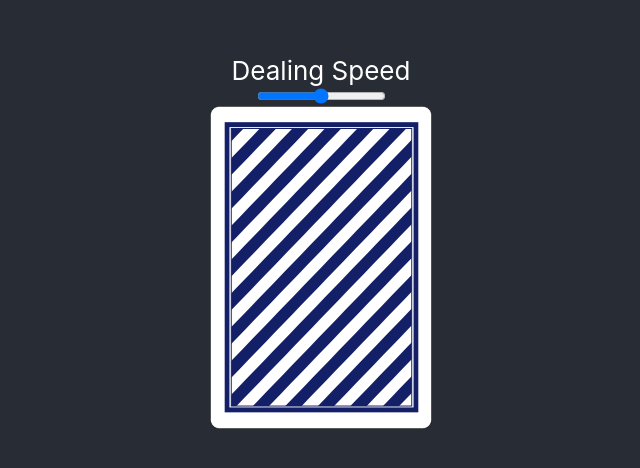
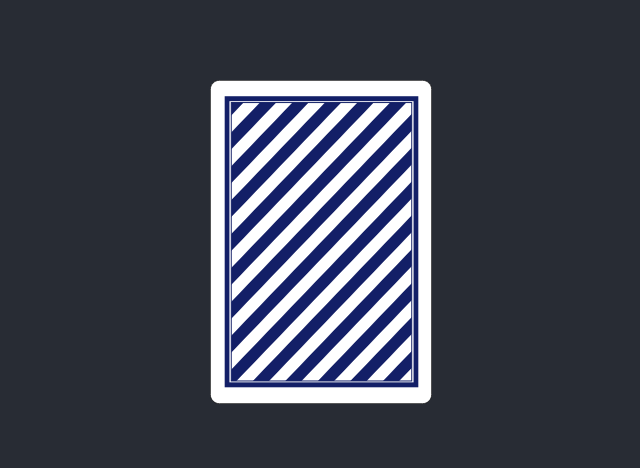
Before and after one commit to DeanElizardo/HiLo, a React (Create React App) app in the folder hilo-frontend/: page / in a window 1280 px wide. Shown: the part 158-626 px from the top of the page, without its empty margins (319-959 px from the left). Built offline with nearby package versions, Linux system fonts and the light colour scheme.

Commit message:
ready to add SpeedSlider

```diff
--- a/hilo-frontend/src/App.js
+++ b/hilo-frontend/src/App.js
@@ -33,15 +33,9 @@
       ,300);
   }
 
-  const exploreSlider = (e) => {
-    console.log(e.target.valueAsNumber);
-  }
-
   return (
     <div className="App">
       <header className="App-header">
-        <label htmlFor="speed_slider">Dealing Speed</label>
-        <input id="speed_slider" type="range" onChange={exploreSlider}/>
         {deck.length
           ? <Card card={card} onClick={draw}/>
           : <h2>All done!</h2>
```
